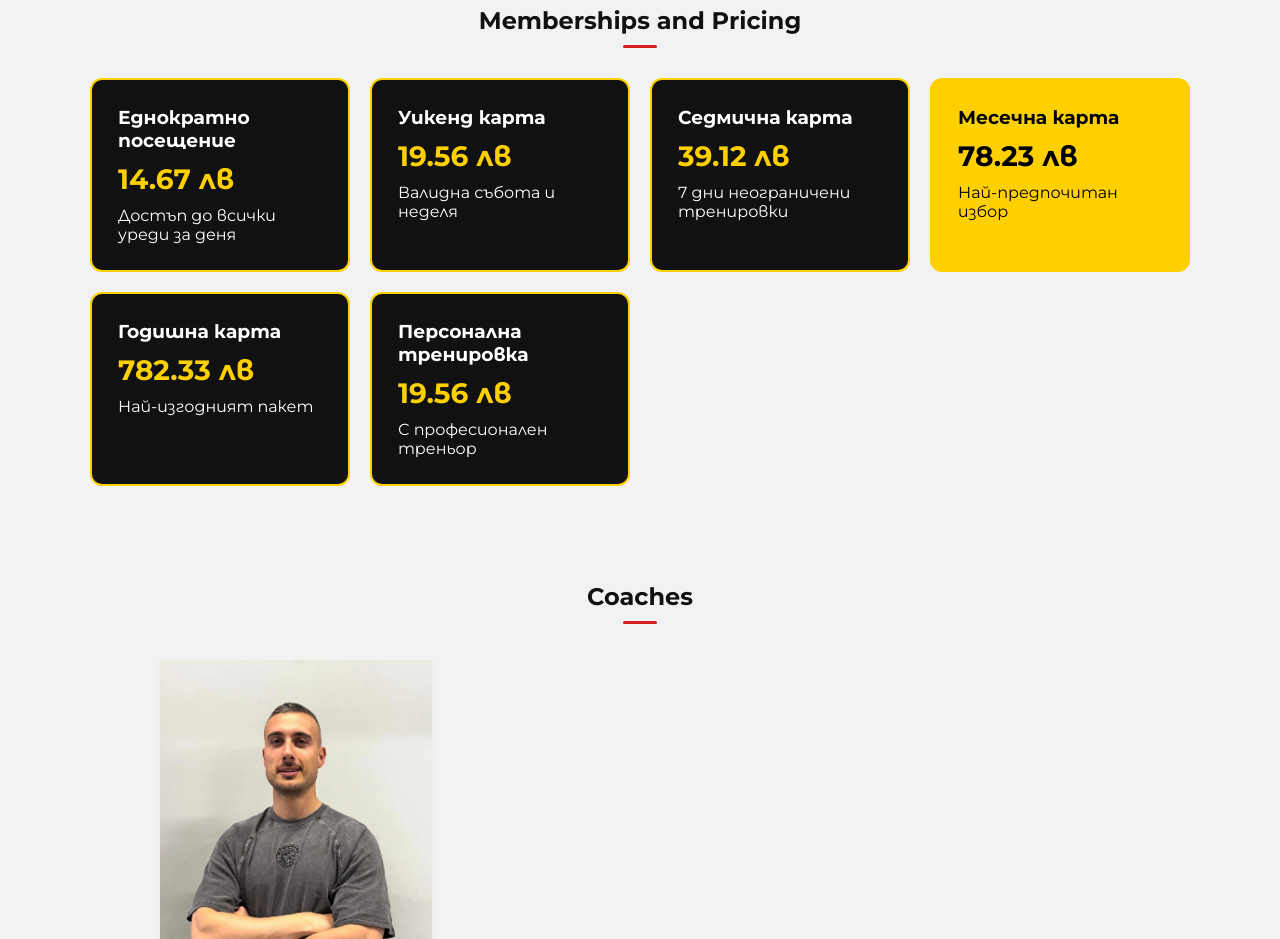
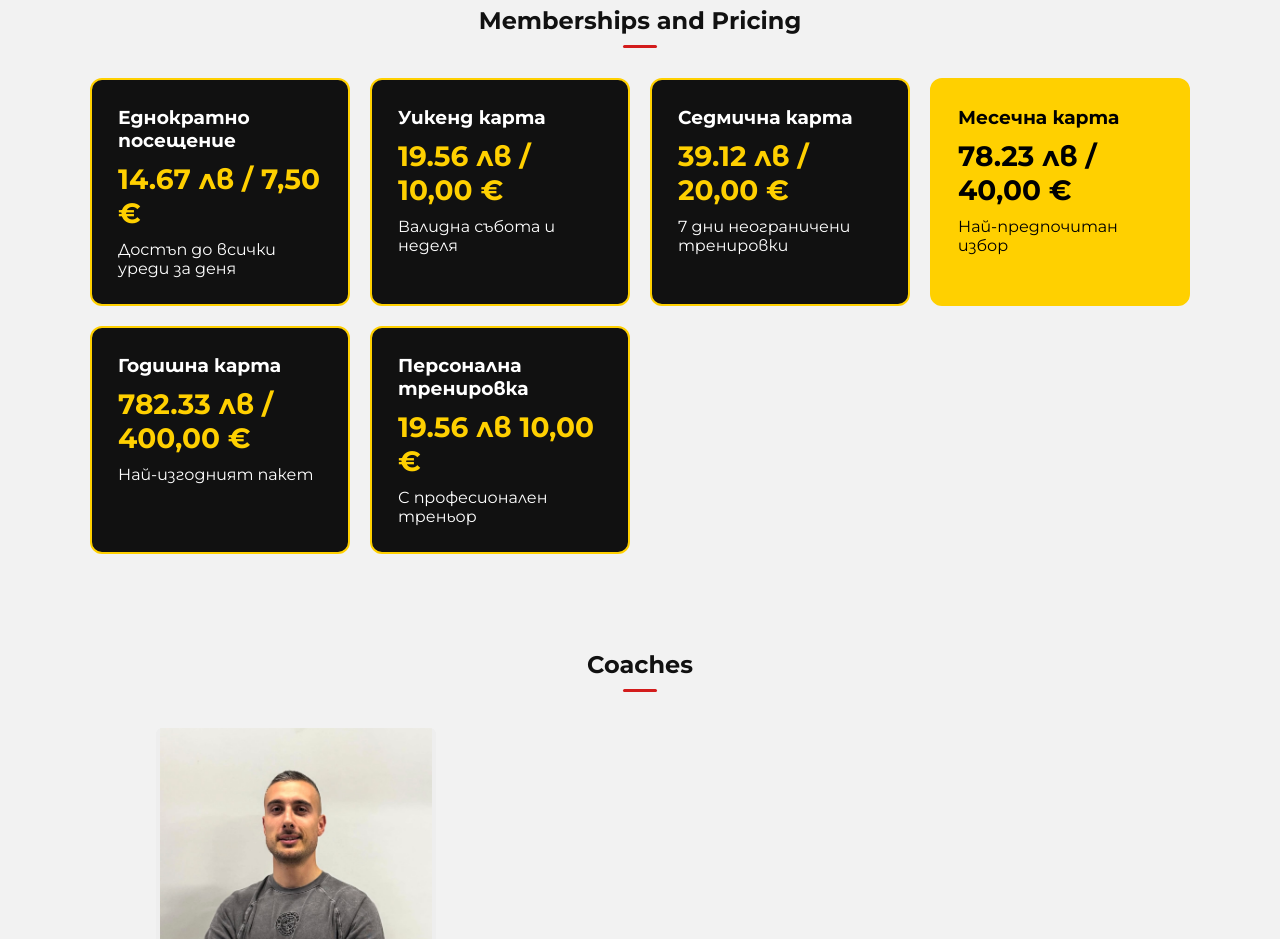
Before and after one commit to ivanPeshterskii/titangym, a plain HTML site: page index.html in a window 1280 px wide. Shown: the part 960-1899 px from the top of the page. Drawn offline with Linux system fonts and the light colour scheme.

Commit message:
Update prices with euro

```diff
--- a/index.html
+++ b/index.html
@@ -92,37 +92,37 @@
 
       <div class="price-card">
         <h3>Еднократно посещение</h3>
-        <p class="price">14.67 лв</p>
+        <p class="price">14.67 лв / 7,50 &euro;</p>
         <p>Достъп до всички уреди за деня</p>
       </div>
 
       <div class="price-card">
         <h3>Уикенд карта</h3>
-        <p class="price">19.56 лв</p>
+        <p class="price">19.56 лв / 10,00 &euro;</p>
         <p>Валидна събота и неделя</p>
       </div>
 
       <div class="price-card">
         <h3>Седмична карта</h3>
-        <p class="price">39.12 лв</p>
+        <p class="price">39.12 лв / 20,00 &euro;</p>
         <p>7 дни неограничени тренировки</p>
       </div>
 
       <div class="price-card highlight">
         <h3>Месечна карта</h3>
-        <p class="price">78.23 лв</p>
+        <p class="price">78.23 лв / 40,00 &euro;</p>
         <p>Най-предпочитан избор</p>
       </div>
 
       <div class="price-card">
         <h3>Годишна карта</h3>
-        <p class="price">782.33 лв</p>
+        <p class="price">782.33 лв / 400,00 &euro;</p>
         <p>Най-изгодният пакет</p>
       </div>
 
       <div class="price-card">
         <h3>Персонална тренировка</h3>
-        <p class="price">19.56 лв</p>
+        <p class="price">19.56 лв 10,00 &euro;</p>
         <p>С професионален треньор</p>
       </div>
 
```
